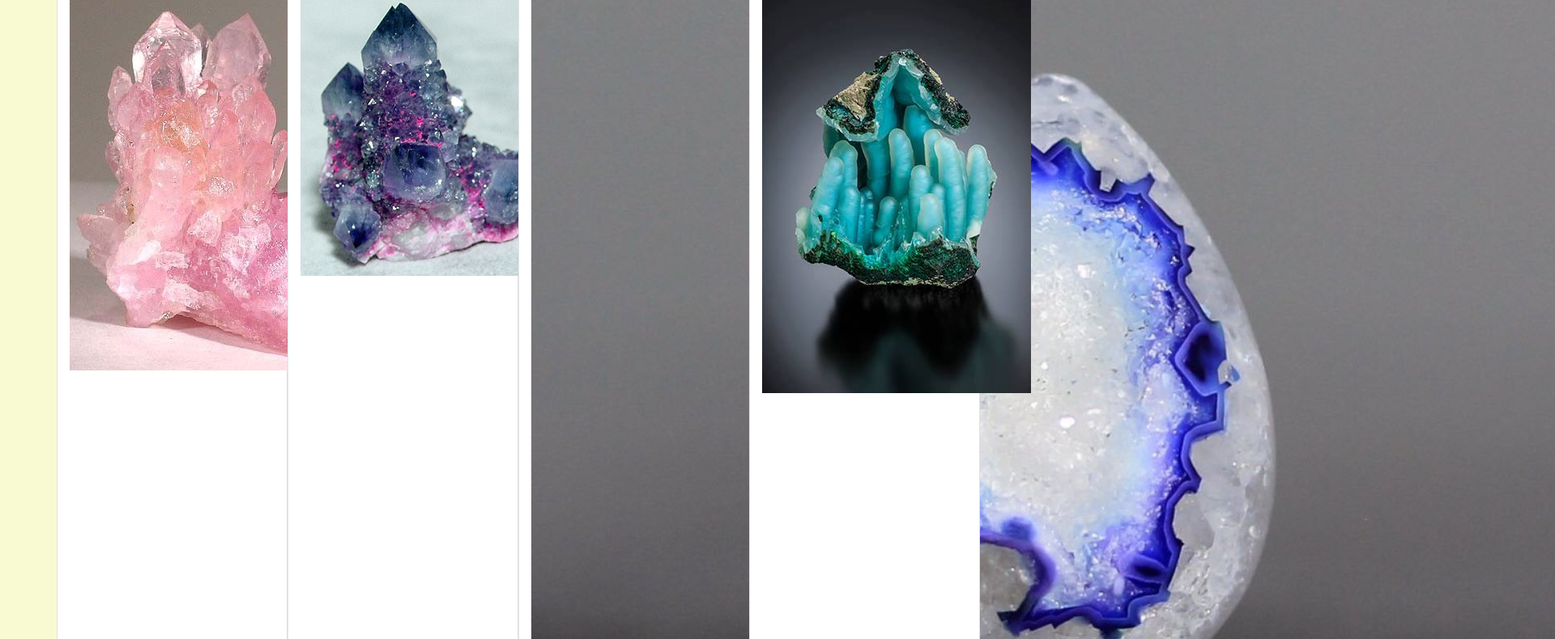
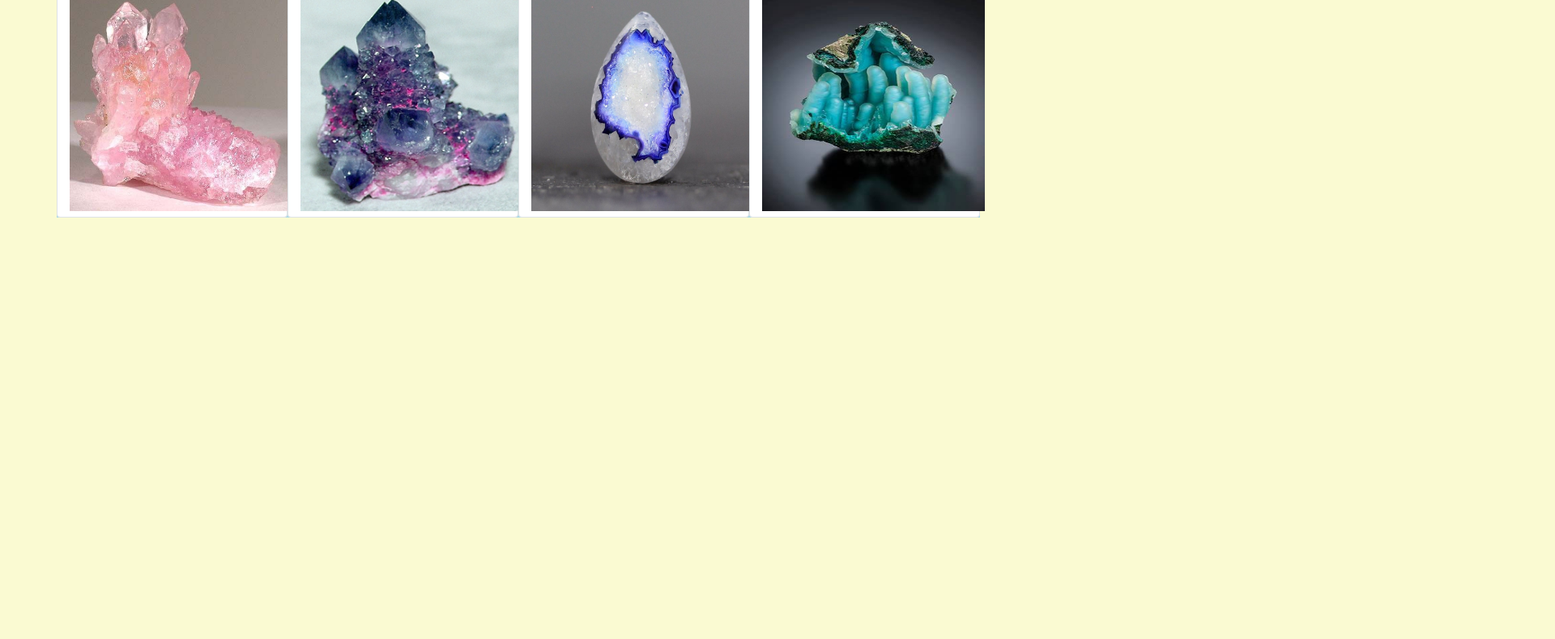
Before and after one commit to lgarland92/unit-4-game, a plain HTML site: page index.html in a window 1280 px wide. Shown: the part 499-1289 px from the top of the page at 81% size, 1920 px wide, since content can reach past the window. After the commit the page ends 800 px from the top, so only its background shows below. Drawn offline with nearby package versions, Linux system fonts and the light colour scheme.

Commit message:
got boxes the right size

```diff
--- a/assets/css/style.css
+++ b/assets/css/style.css
@@ -20,3 +20,8 @@ p {
 #score {
     text-align: center;
 }
+
+.box {
+    height: 275px;
+    width: 275px;
+}
--- a/assets/javascript/game.js
+++ b/assets/javascript/game.js
@@ -10,7 +10,7 @@ function game() {
 
     function round() {
         //unsure if I should be using this function
-        function setScore(){
+        // function setScore(){
         var score = 0;
 
         var goal = Math.floor(Math.random() * 100) + 20;
@@ -27,7 +27,7 @@ function game() {
 
         var crystalFour = Math.floor(Math.random() * 12) + 1;
         console.log(crystalFour);
-        };
+        // };
 
         $("#crystalOne").on("click", function () {
             score = score + crystalOne;
@@ -64,16 +64,20 @@ function game() {
                 alert("You win!");
 
                 round();
-            };
+            }
 
-            if (score > goal) {
+            else if (score > goal) {
                 losses++;
 
                 alert("You lose!");
 
                 round();
 
-            };
+            }
+
+            else if (score < goal) {
+                alert ("Keep going!")
+            }
         };
 
 
--- a/index.html
+++ b/index.html
@@ -40,16 +40,16 @@
         </div>
         <div class="row">
             <div class="col-sm-3 img-thumbnail">
-                <img src="assets/images/rose-quartz.jpg" id="crystalOne">
+                <img src="assets/images/rose-quartz.jpg" id="crystalOne" class="box">
             </div>
             <div class="col-sm-3 img-thumbnail">
-                <img src="assets/images/purple.jpg" id="crystalTwo">
+                <img src="assets/images/purple.jpg" id="crystalTwo" class="box">
             </div>
             <div class="col-sm-3 img-thumbnail">
-                <img src="assets/images/egg.jpg" id="crystalThree">
+                <img src="assets/images/egg.jpg" id="crystalThree" class="box">
             </div>
             <div class="col-sm-3 img-thumbnail">
-                <img src="assets/images/blue-green.jpg" id="crystalFour">
+                <img src="assets/images/blue-green.jpg" id="crystalFour" class="box">
             </div>
         </div>
     </div>
```
